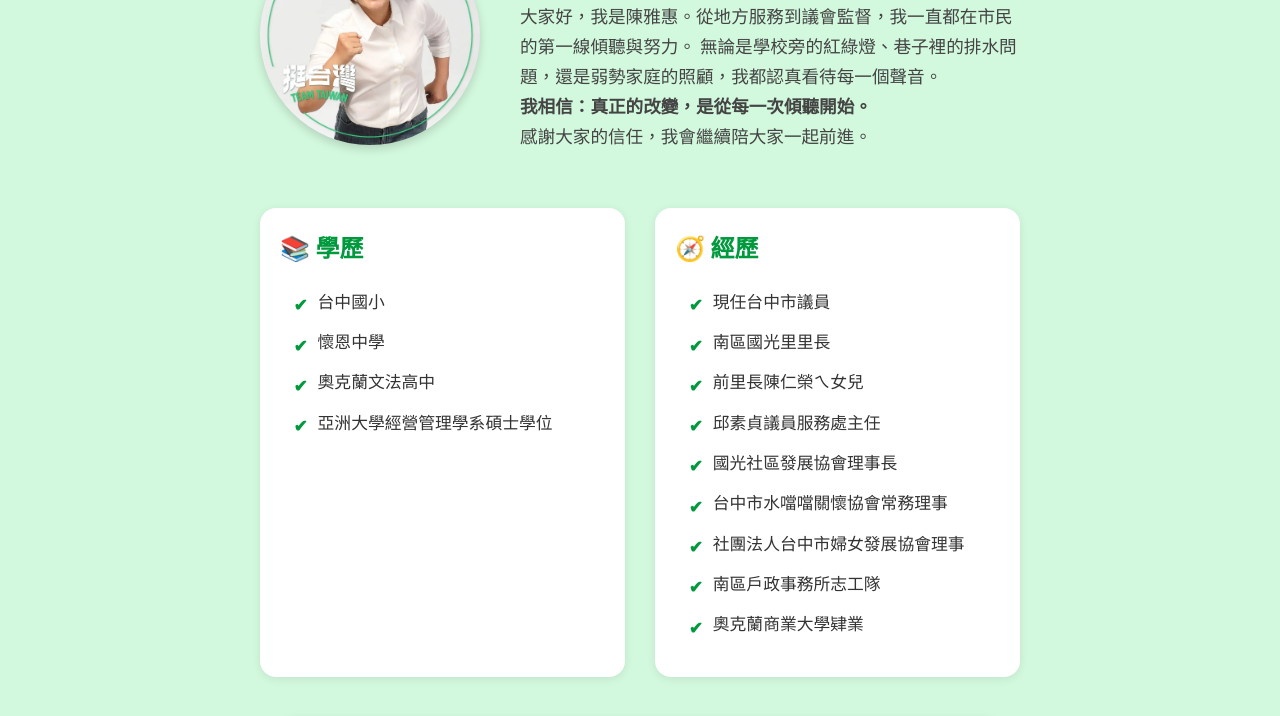
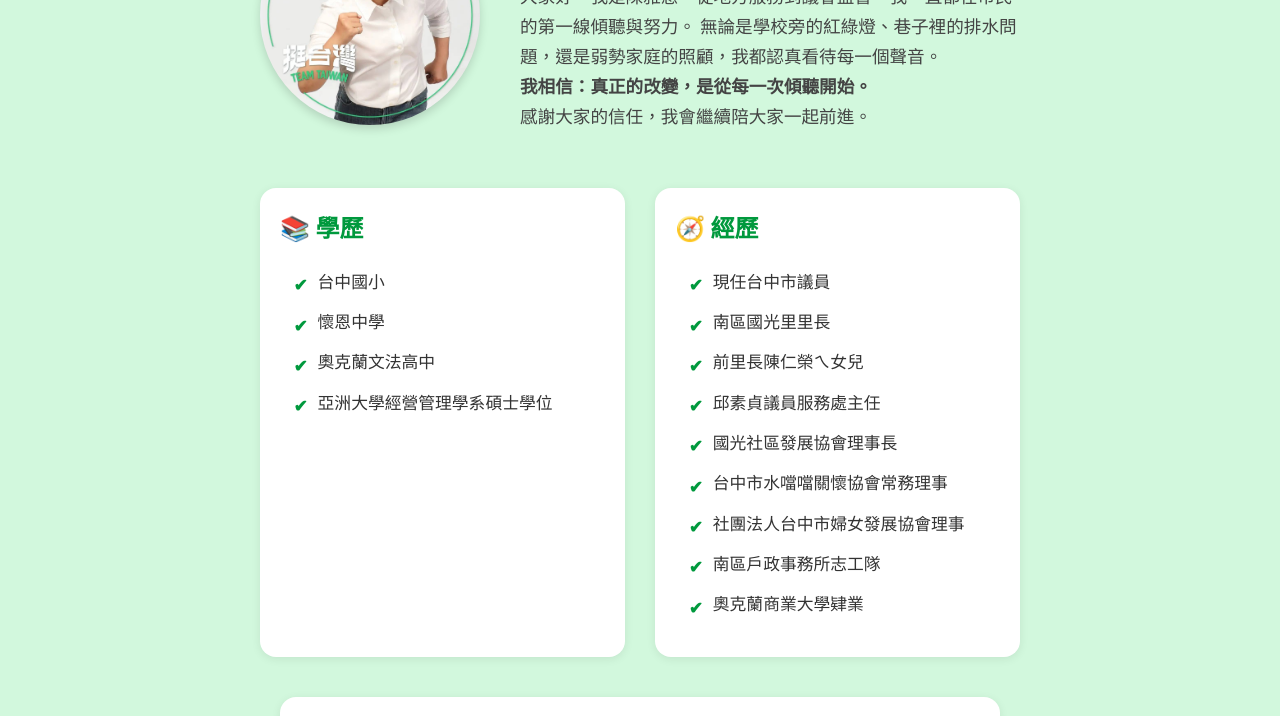
Before and after one commit to A1125532/mom-website, a plain HTML site: page about.html in a window 1280 px wide. Shown: the part 223-939 px from the top of the page. Drawn offline with Linux system fonts and the light colour scheme.

Commit message:
Update about.html

```diff
--- a/about.html
+++ b/about.html
@@ -24,7 +24,7 @@
 
     .container {
       max-width: 960px;
-      margin: 30px auto 20px;
+      margin: 10px auto 20px;
       padding: 0 20px;
       flex: 1;
     }
```
